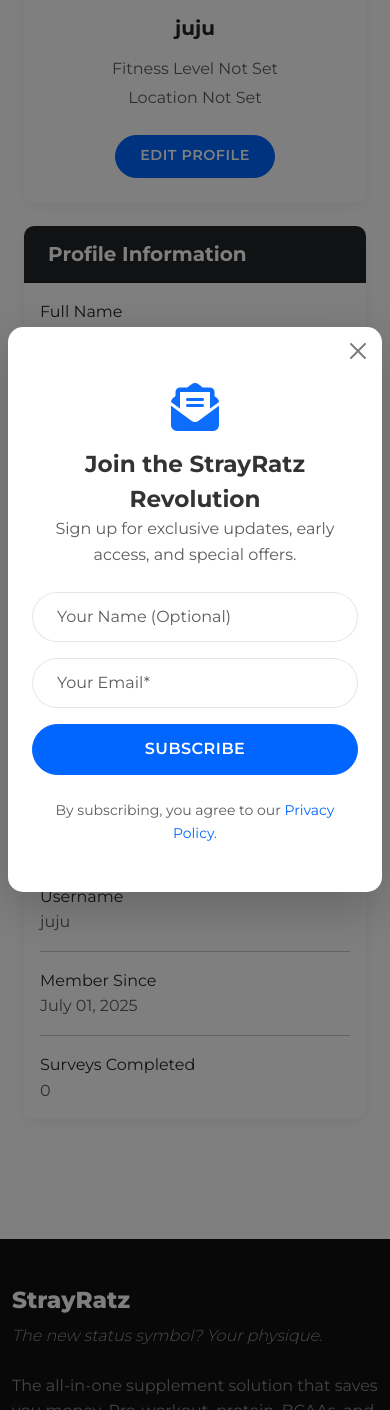
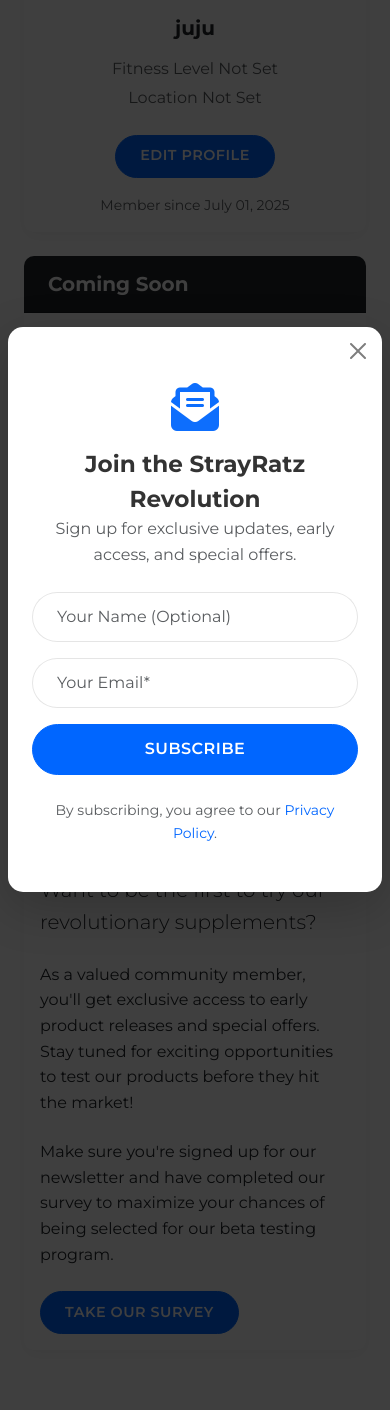
Before and after one commit to SillySerpent/StrayRatz, a Flask app: page /profile in a window 390 px wide. Shown: the part 191-1601 px from the top of the page. Run offline with Flask 3, Linux system fonts and the light colour scheme; a user stored in the database is signed in; some libraries are stand-ins or nearby versions.

Commit message:
Added more pages includign the shoppng page fixed some bugs and edited profile section

```diff
--- a/app/routes.py
+++ b/app/routes.py
@@ -1,6 +1,7 @@
 from flask import Blueprint, render_template, url_for, flash, redirect, request, jsonify, current_app
 from flask_login import login_user, current_user, logout_user, login_required
 from werkzeug.security import generate_password_hash
+import json
 
 from app import db
 from app.models import User, NewsletterSubscriber, Survey
@@ -90,19 +91,25 @@ def my_surveys():
     surveys = Survey.query.filter_by(user_id=current_user.id).order_by(Survey.submitted_at.desc()).all()
     return render_template('my_surveys.html', title='My Surveys', surveys=surveys)
 
+@main.route('/shop')
+def shop():
+    newsletter_form = NewsletterForm()
+    return render_template('shop.html', title='Shop - Coming Soon', form=newsletter_form)
+
 @main.route('/survey', methods=['GET', 'POST'])
 def survey():
     form = SurveyForm()
     if form.validate_on_submit():
+        supplements_json = json.dumps(form.current_supplements.data)
+
         survey = Survey(
             email=form.email.data,
             name=form.name.data,
-            current_supplements=form.current_supplements.data,
+            current_supplements=supplements_json,
             interest_level=int(form.interest_level.data),
             price_preference=form.price_preference.data,
             heard_from=form.heard_from.data,
             additional_comments=form.additional_comments.data,
-            # New enhanced fields
             effectiveness_rating=int(form.effectiveness_rating.data),
             value_rating=int(form.value_rating.data),
             convenience_rating=int(form.convenience_rating.data),
@@ -126,12 +133,10 @@ def thank_you():
 
 @main.route('/api/subscribe', methods=['POST'])
 def newsletter_subscribe():
-    # Create form without CSRF protection
     form = NewsletterForm(meta={'csrf': False})
     print("Newsletter subscription attempt:", request.form)
 
     if form.validate():
-        # Check if email already exists
         existing = NewsletterSubscriber.query.filter_by(email=form.email.data).first()
         if existing:
             return jsonify({'success': False, 'message': 'Email already subscribed'})
--- a/app/static/js/main.js
+++ b/app/static/js/main.js
@@ -1,17 +1,71 @@
 // StrayRatz JavaScript Functionality
 
 document.addEventListener('DOMContentLoaded', function() {
-    // Navbar scroll behavior
-    const navbar = document.querySelector('.navbar');
+    // Initialize AOS
+    AOS.init({
+        duration: 800,
+        easing: 'ease-in-out',
+        once: true
+    });
 
-    if (navbar) {
-        window.addEventListener('scroll', function() {
-            if (window.scrollY > 50) {
-                navbar.classList.add('scrolled');
-            } else {
-                navbar.classList.remove('scrolled');
-            }
+    // Newsletter popup logic - show only once per session
+    const newsletterShown = sessionStorage.getItem('newsletterShown');
+    if (!newsletterShown) {
+        setTimeout(function() {
+            const newsletterModal = new bootstrap.Modal(document.getElementById('newsletterModal'));
+            newsletterModal.show();
+            sessionStorage.setItem('newsletterShown', 'true');
+        }, 5000);
+    }
+
+    // Newsletter subscription form handling
+    const newsletterForm = document.getElementById('newsletterForm');
+    if (newsletterForm) {
+        newsletterForm.addEventListener('submit', function(e) {
+            e.preventDefault();
+
+            const formData = new FormData(this);
+            const url = '/api/subscribe';
+
+            fetch(url, {
+                method: 'POST',
+                body: formData,
+            })
+            .then(response => response.json())
+            .then(data => {
+                if (data.success) {
+                    document.getElementById('newsletterSuccess').classList.remove('d-none');
+                    document.getElementById('newsletterForm').classList.add('d-none');
+                } else {
+                    document.getElementById('newsletterError').textContent = data.message;
+                    document.getElementById('newsletterError').classList.remove('d-none');
+                }
+            })
+            .catch(error => {
+                console.error('Error:', error);
+                document.getElementById('newsletterError').textContent = 'An unexpected error occurred. Please try again.';
+                document.getElementById('newsletterError').classList.remove('d-none');
+            });
         });
+    }
+
+    // Navbar behavior on scroll
+    window.addEventListener('scroll', function() {
+        const navbar = document.querySelector('.navbar');
+        if (window.scrollY > 50) {
+            navbar.classList.add('scrolled');
+        } else {
+            navbar.classList.remove('scrolled');
+        }
+    });
+
+    // Initiate the carousel
+    var heroCarousel = document.querySelector('#heroCarousel')
+    if (heroCarousel) {
+        var carousel = new bootstrap.Carousel(heroCarousel, {
+            interval: 5000,
+            wrap: true
+        })
     }
 
     // Smooth scrolling for anchor links
@@ -71,9 +125,9 @@ document.addEventListener('DOMContentLoaded', function() {
     }
 
     // Newsletter form AJAX submission (backup for when jQuery might not be loaded)
-    const newsletterForm = document.getElementById('newsletter-form');
-    if (newsletterForm) {
-        newsletterForm.addEventListener('submit', function(e) {
+    const newsletterFormBackup = document.getElementById('newsletter-form');
+    if (newsletterFormBackup) {
+        newsletterFormBackup.addEventListener('submit', function(e) {
             // If jQuery is handling this, let it continue
             if (window.jQuery) return;
 
@@ -90,7 +144,7 @@ document.addEventListener('DOMContentLoaded', function() {
             .then(data => {
                 if (data.success) {
                     resultDiv.innerHTML = '<div class="alert alert-success">' + data.message + '</div>';
-                    newsletterForm.reset();
+                    newsletterFormBackup.reset();
                 } else {
                     resultDiv.innerHTML = '<div class="alert alert-danger">' + data.message + '</div>';
                 }
--- a/app/templates/base.html
+++ b/app/templates/base.html
@@ -38,6 +38,9 @@
                     </li>
                     <li class="nav-item">
                         <a class="nav-link" href="{{ url_for('main.about') }}">About</a>
+                    </li>
+                    <li class="nav-item">
+                        <a class="nav-link" href="{{ url_for('main.shop') }}">Shop</a>
                     </li>
                     <li class="nav-item">
                         <a class="nav-link" href="{{ url_for('main.survey') }}">Survey</a>
@@ -138,8 +141,8 @@
                     <ul class="footer-links">
                         <li><a href="{{ url_for('main.index') }}">Home</a></li>
                         <li><a href="{{ url_for('main.about') }}">About</a></li>
+                        <li><a href="{{ url_for('main.shop') }}">Shop</a></li>
                         <li><a href="{{ url_for('main.survey') }}">Survey</a></li>
-                        <li><a href="#">Shop</a></li>
                     </ul>
                 </div>
                 <div class="col-lg-2 col-md-6">
--- a/app/templates/profile.html
+++ b/app/templates/profile.html
@@ -17,6 +17,16 @@
                         <a href="{{ url_for('main.my_surveys') }}" class="btn btn-outline-primary ms-1">View My Surveys</a>
                         {% endif %}
                     </div>
+                    <small class="text-muted mt-3 d-block">Member since {{ current_user.created_at.strftime('%B %d, %Y') }}</small>
+                </div>
+            </div>
+
+            <div class="card">
+                <div class="card-header bg-dark text-white">
+                    <h5 class="mb-0">Coming Soon</h5>
+                </div>
+                <div class="card-body">
+                    <p>Watch this space for exciting new features coming to your profile!</p>
                 </div>
             </div>
         </div>
@@ -30,16 +40,10 @@
                 <div class="card-body">
                     <div class="row">
                         <div class="col-sm-3">
-                            <p class="mb-0">Full Name</p>
+                            <p class="mb-0">Username</p>
                         </div>
                         <div class="col-sm-9">
-                            <p class="text-muted mb-0">
-                                {% if current_user.first_name or current_user.last_name %}
-                                    {{ current_user.first_name }} {{ current_user.last_name }}
-                                {% else %}
-                                    Not provided
-                                {% endif %}
-                            </p>
+                            <p class="text-muted mb-0">{{ current_user.username }}</p>
                         </div>
                     </div>
                     <hr>
@@ -54,67 +58,6 @@
                     <hr>
                     <div class="row">
                         <div class="col-sm-3">
-                            <p class="mb-0">Location</p>
-                        </div>
-                        <div class="col-sm-9">
-                            <p class="text-muted mb-0">{{ current_user.location if current_user.location else "Not provided" }}</p>
-                        </div>
-                    </div>
-                    <hr>
-                    <div class="row">
-                        <div class="col-sm-3">
-                            <p class="mb-0">Fitness Level</p>
-                        </div>
-                        <div class="col-sm-9">
-                            <p class="text-muted mb-0">{{ current_user.fitness_level|capitalize if current_user.fitness_level else "Not provided" }}</p>
-                        </div>
-                    </div>
-                    <hr>
-                    <div class="row">
-                        <div class="col-sm-3">
-                            <p class="mb-0">Fitness Goals</p>
-                        </div>
-                        <div class="col-sm-9">
-                            <p class="text-muted mb-0">{{ current_user.fitness_goals if current_user.fitness_goals else "Not provided" }}</p>
-                        </div>
-                    </div>
-                    <hr>
-                    <div class="row">
-                        <div class="col-sm-3">
-                            <p class="mb-0">About Me</p>
-                        </div>
-                        <div class="col-sm-9">
-                            <p class="text-muted mb-0">{{ current_user.bio if current_user.bio else "No bio provided" }}</p>
-                        </div>
-                    </div>
-                </div>
-            </div>
-
-            <div class="card">
-                <div class="card-header bg-dark text-white">
-                    <h5 class="mb-0">Account Information</h5>
-                </div>
-                <div class="card-body">
-                    <div class="row">
-                        <div class="col-sm-3">
-                            <p class="mb-0">Username</p>
-                        </div>
-                        <div class="col-sm-9">
-                            <p class="text-muted mb-0">{{ current_user.username }}</p>
-                        </div>
-                    </div>
-                    <hr>
-                    <div class="row">
-                        <div class="col-sm-3">
-                            <p class="mb-0">Member Since</p>
-                        </div>
-                        <div class="col-sm-9">
-                            <p class="text-muted mb-0">{{ current_user.created_at.strftime('%B %d, %Y') }}</p>
-                        </div>
-                    </div>
-                    <hr>
-                    <div class="row">
-                        <div class="col-sm-3">
                             <p class="mb-0">Surveys Completed</p>
                         </div>
                         <div class="col-sm-9">
@@ -123,6 +66,22 @@
                     </div>
                 </div>
             </div>
+
+            <div class="card">
+                <div class="card-header bg-dark text-white">
+                    <h5 class="mb-0">Coming Soon: Special Offers</h5>
+                </div>
+                <div class="card-body">
+                    <p class="lead">Want to be the first to try our revolutionary supplements?</p>
+                    <p>As a valued community member, you'll get exclusive access to early product releases and special offers. Stay tuned for exciting opportunities to test our products before they hit the market!</p>
+                    <p>Make sure you're signed up for our newsletter and have completed our survey to maximize your chances of being selected for our beta testing program.</p>
+                    {% if current_user.surveys|length == 0 %}
+                    <div class="mt-3">
+                        <a href="{{ url_for('main.survey') }}" class="btn btn-primary">Take Our Survey</a>
+                    </div>
+                    {% endif %}
+                </div>
+            </div>
         </div>
     </div>
 </div>
```
Also changed, not shown: app/__init__.py (+37 -13 lines), app/forms.py (+10 -3 lines), app/templates/my_surveys.html (+12 -3 lines), app/templates/shop.html (added, +122 -0 lines), app/templates/survey.html (+16 -1 lines).
